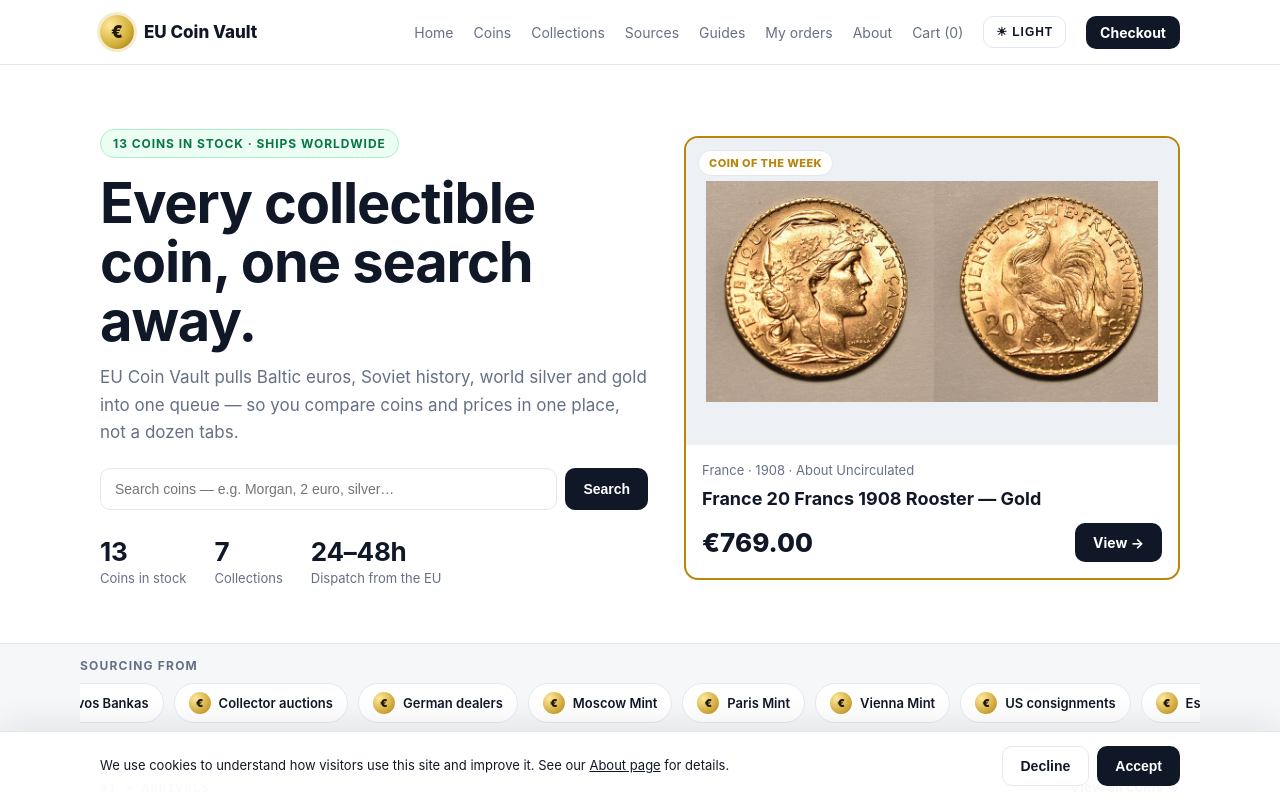
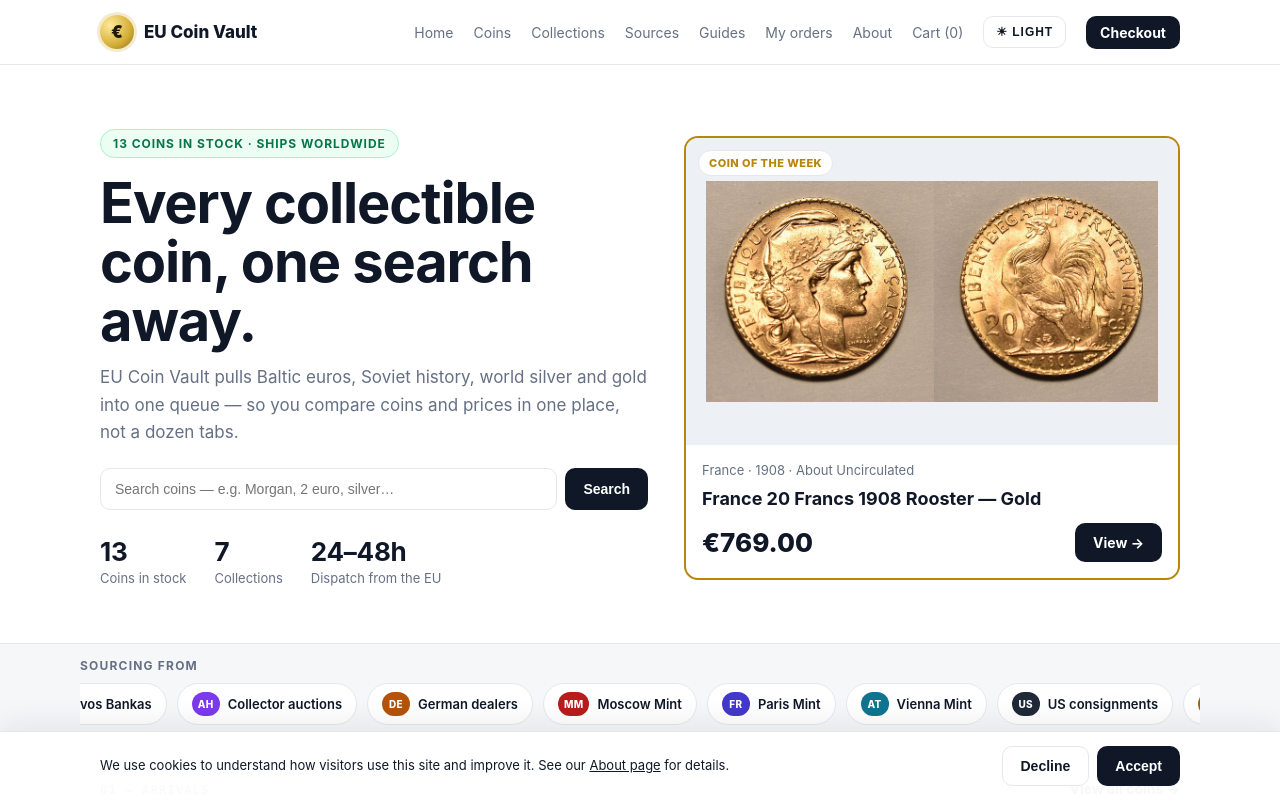
Before and after one commit to bob-606/coin, a Next.js app: page / in a window 1280 px wide. Shown: the top 800 px of the page. Built offline with nearby package versions, Linux system fonts and the light colour scheme.

Commit message:
Distinct source badges: monogram + brand color each

```diff
--- a/app/globals.css
+++ b/app/globals.css
@@ -84,7 +84,7 @@ h1 { font-size: clamp(34px, 5vw, 56px); line-height: 1.05; margin: 0 0 14px; let
   background: var(--card); border: 1px solid var(--border); border-radius: 999px;
   padding: 8px 14px; font-size: 13px; font-weight: 600; color: var(--text);
 }
-.src i { width: 22px; height: 22px; border-radius: 50%; background: radial-gradient(circle at 30% 30%, #ffe99a, #b8860b); display: inline-grid; place-items: center; font-size: 11px; font-style: normal; font-weight: 900; color: #201800; }
+.src i { min-width: 28px; height: 24px; padding: 0 6px; border-radius: 999px; color: #fff; display: inline-grid; place-items: center; font-size: 10px; font-style: normal; font-weight: 800; letter-spacing: .03em; }
 
 /* Cards / grid */
 .grid { display: grid; grid-template-columns: repeat(3, 1fr); gap: 18px; }
--- a/app/page.jsx
+++ b/app/page.jsx
@@ -9,10 +9,17 @@ import { products, categories, formatEUR } from "../data/products";
 import { seedReviews } from "../data/reviews";
 
 const sources = [
-  "Eesti Pank", "Latvijas Banka", "Lietuvos Bankas",
-  "Collector auctions", "German dealers", "Moscow Mint",
-  "Paris Mint", "Vienna Mint", "US consignments",
-  "Estate lots", "Numismatic fairs",
+  { name: "Eesti Pank", code: "EE", color: "#0072CE" },
+  { name: "Latvijas Banka", code: "LV", color: "#9E3039" },
+  { name: "Lietuvos Bankas", code: "LT", color: "#006A44" },
+  { name: "Collector auctions", code: "AH", color: "#7C3AED" },
+  { name: "German dealers", code: "DE", color: "#B45309" },
+  { name: "Moscow Mint", code: "MM", color: "#B91C1C" },
+  { name: "Paris Mint", code: "FR", color: "#4338CA" },
+  { name: "Vienna Mint", code: "AT", color: "#0E7490" },
+  { name: "US consignments", code: "US", color: "#1F2937" },
+  { name: "Estate lots", code: "EL", color: "#A16207" },
+  { name: "Numismatic fairs", code: "NF", color: "#C026D3" },
 ];
 
 export default function Home() {
@@ -68,7 +75,7 @@ export default function Home() {
             {[0, 1].map((n) => (
               <div key={n} className="marquee-track" aria-hidden={n === 1}>
                 {sources.map((s) => (
-                  <span key={s} className="src"><i>€</i>{s}</span>
+                  <span key={s.name} className="src"><i style={{ background: s.color }}>{s.code}</i>{s.name}</span>
                 ))}
               </div>
             ))}
```
